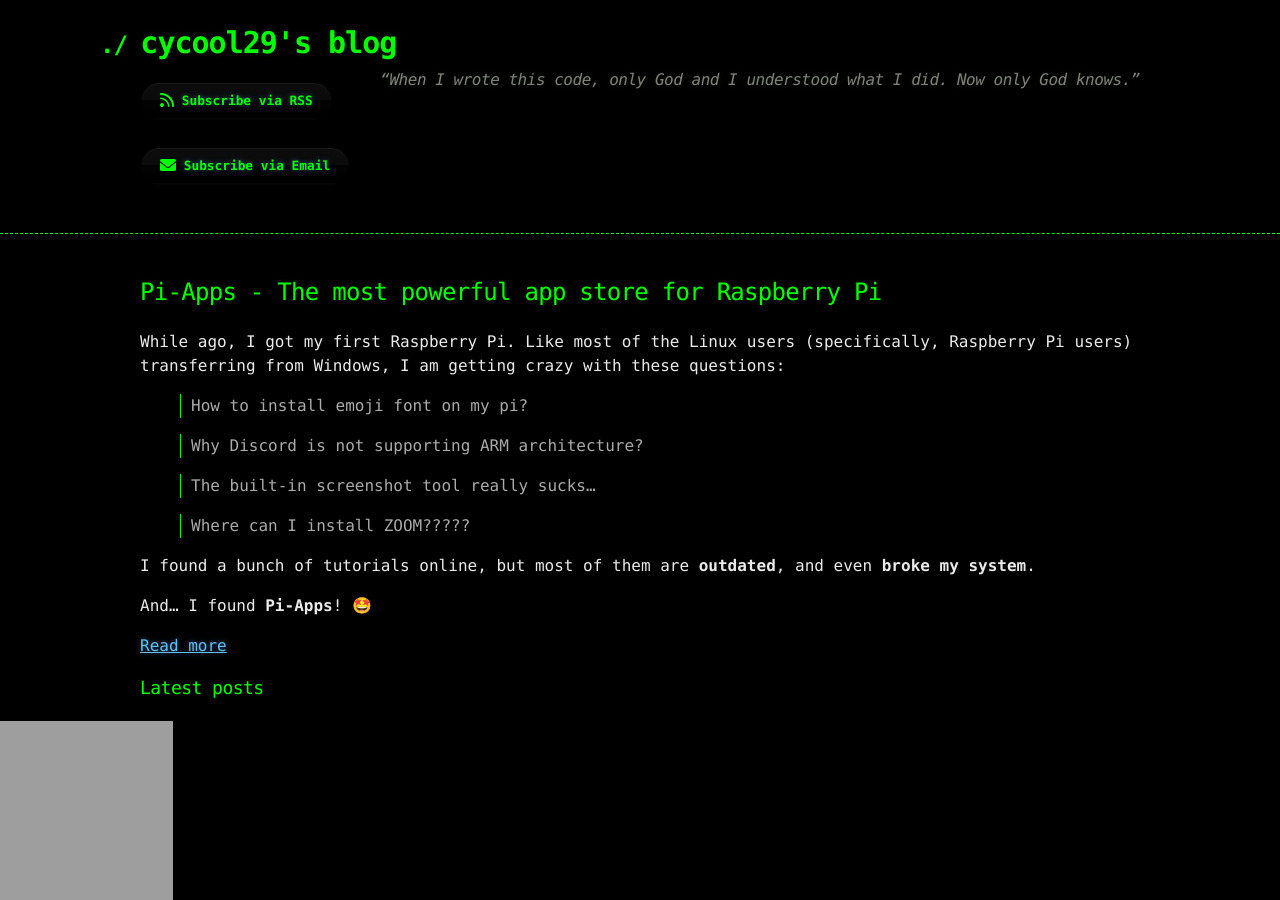
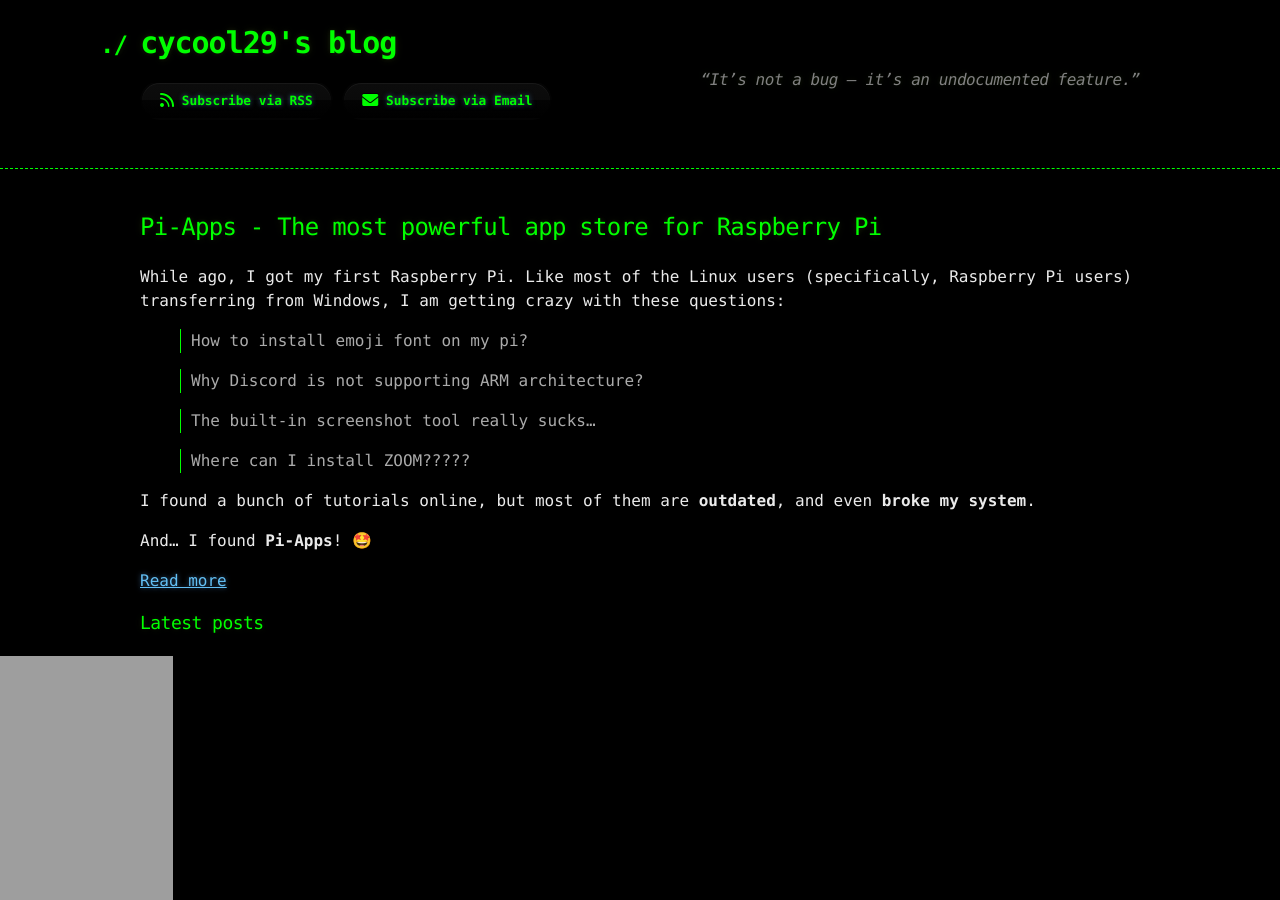
Before and after one commit to cycool29/cycool29.github.io, a Jekyll site: the page built from index.md, in a window 1280 px wide and 900 px high. Built offline with Jekyll 4.4.1, drawn with Linux system fonts in a browser that asks for light colours; a style sheet for code colours, icons or effects is not loaded.

Commit message:
Update quotes

```diff
--- a/_config.yml
+++ b/_config.yml
@@ -1,6 +1,6 @@
 title: cycool29's blog
 comments: Comments
-description: "“When I wrote this code, only God and I understood what I did. Now only God knows.” "
+description: "“It’s not a bug — it’s an undocumented feature.” "
 remote_theme: jekyll-theme-hacker
 author: cycool29
 github:
```
